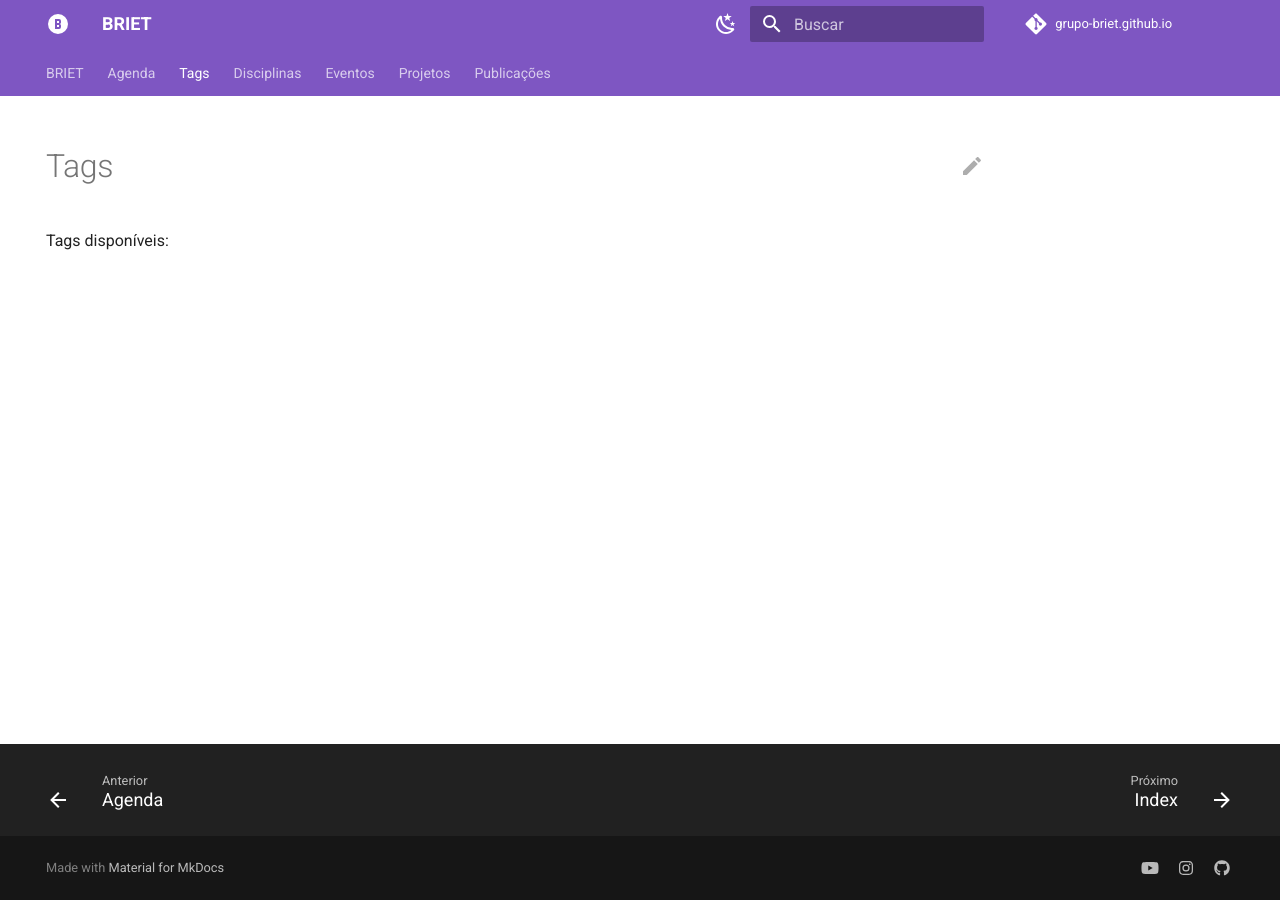
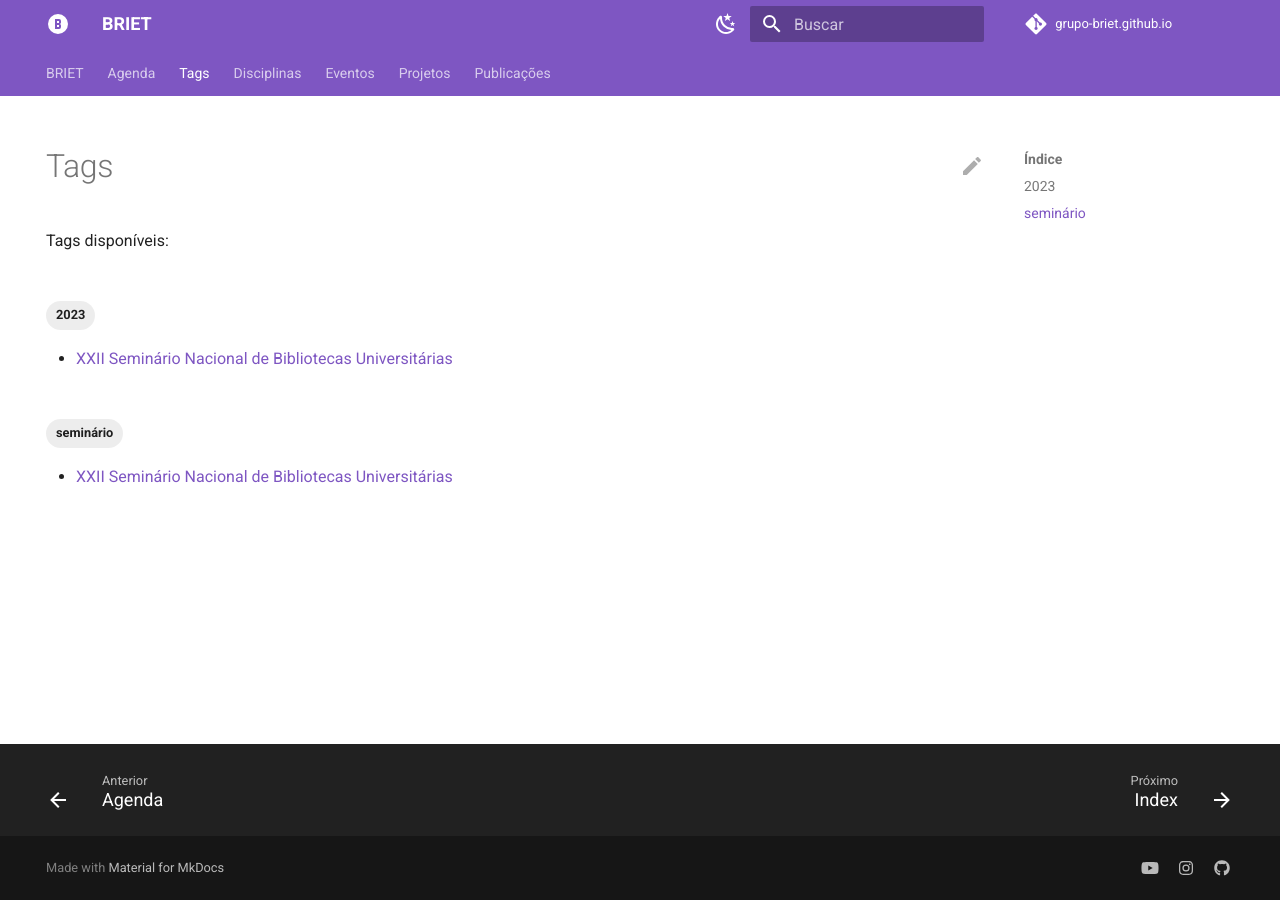
Before and after one commit to keellyayala/grupo-briet.github.io, an MkDocs documentation site: the page built from docs/tags.md, in a window 1280 px wide. Built offline with MkDocs 1.6.1 and Material for MkDocs 9.7.7, drawn with Linux system fonts in a browser that asks for light colours; a script that is not in the unit is left out; comment, search, counter and statistics services are not loaded.

Commit message:
Update xxii-seminario-nacional-biblioecas-universitarias.md
ajustes

```diff
--- a/docs/eventos/xxii-seminario-nacional-biblioecas-universitarias.md
+++ b/docs/eventos/xxii-seminario-nacional-biblioecas-universitarias.md
@@ -1,6 +1,15 @@
+---
+title: "XXII Seminário Nacional de Bibliotecas Universitárias"
+tags:
+  - seminário
+  - 2023
+---
+
+
 Bibliotecas e sustentabilidade: inovação, ciência e sociedade
 
 ![image](https://github.com/grupo-briet/grupo-briet.github.io/assets/126488864/fc6b0dab-237f-427c-82f2-70daedc29a30)
+
 Realizado desde 1978, o Seminário Nacional de Bibliotecas Universitárias chega em sua 22ª edição com o tema “Bibliotecas e sustentabilidade: inovação, ciência e sociedade”, sob organização da Biblioteca Universitária da Universidade Federal de Santa Catarina (BU UFSC) e da Federação Brasileira de Associações de Bibliotecários, Cientistas da Informação e Instituições (FEBAB). O evento acontecerá em Florianópolis, no CentroSul, de 28/11 a 01/12.
 
 Bibliotecas universitárias devem se inserir ativamente nas discussões acerca do desenvolvimento sustentável, promovendo o seu protagonismo ativo, dinâmico e flexível e se engajando continuamente em práticas, serviços e ações norteadas para o desenvolvimento sustentável. Este alinhamento incorpora-se ao que preconiza a Agenda 2030 e seus Objetivos de Desenvolvimento Sustentável, que entraram na pauta da Biblioteconomia brasileira em 2016.
```
